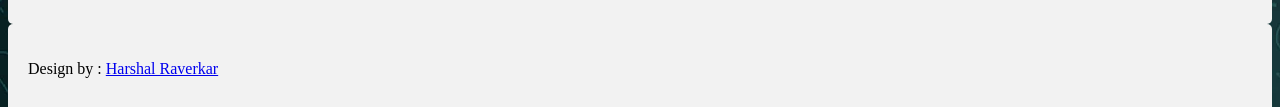
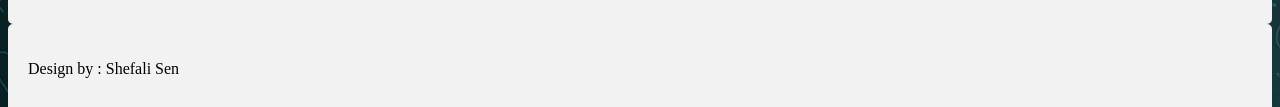
Before and after one commit to hraverkar/WhatsApp, a plain HTML site: page index.html in a window 1280 px wide. Shown: the part 293-400 px from the top of the page. Drawn offline with Linux system fonts and the light colour scheme.

Commit message:
Desing by new name added.

```diff
--- a/index.html
+++ b/index.html
@@ -25,8 +25,9 @@
 
     <div>
         <footer>
-            <p>Design by : <a href="https://hraverkar.netlify.com/" rel="noopener noreferrer" target="_blank">Harshal
-                    Raverkar</a></p>
+            <!-- <p>Design by : <a href="https://hraverkar.netlify.com/" rel="noopener noreferrer" target="_blank">Shefali Sen
+                    Raverkar</a></p> -->
+                    <p>Design by : Shefali Sen</p>
         </footer>
     </div>
 </body>
```
